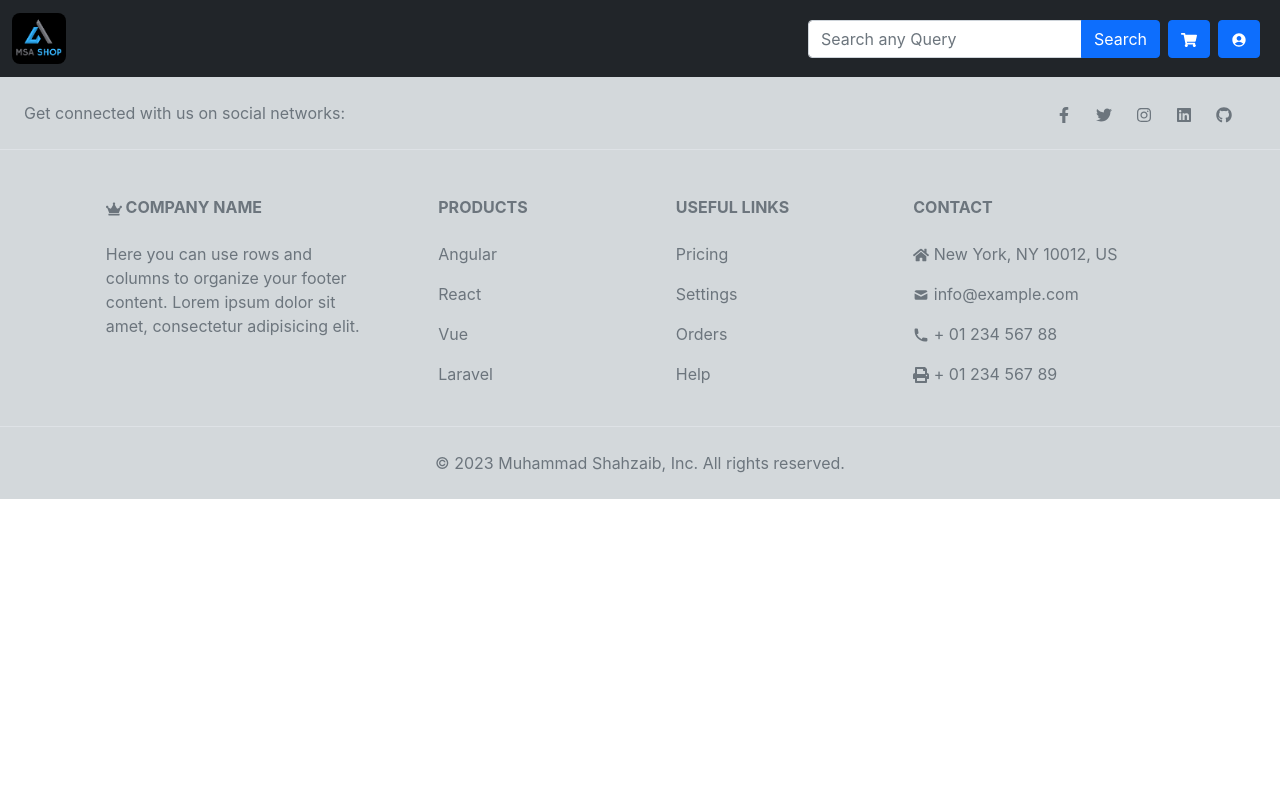
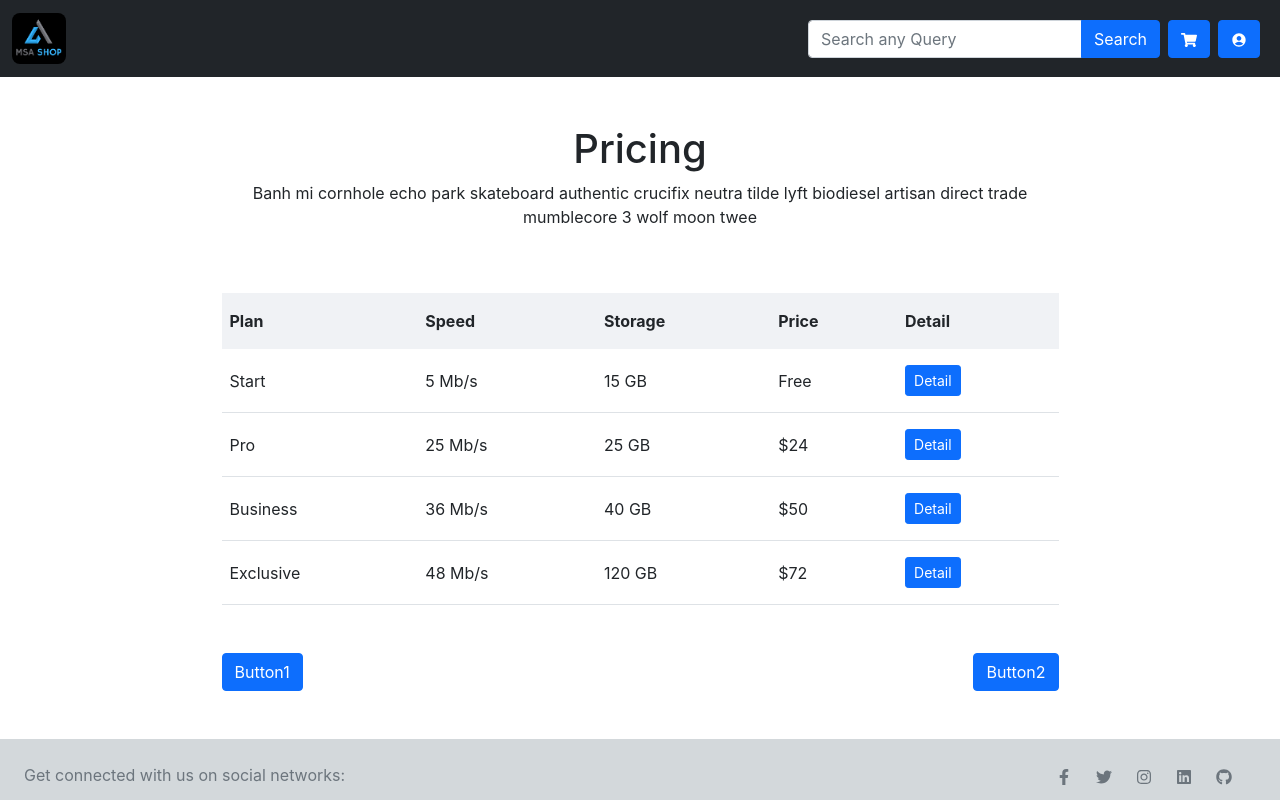
Before and after one commit to MD-Shahzaib/MSA-SHOP, a React (Create React App) app: page /order in a window 1280 px wide. Shown: the top 800 px of the page. Built offline with nearby package versions, Linux system fonts and the light colour scheme.

Commit message:
Order Screen Design/Structure Complete

```diff
--- a/src/Screens/Order.js
+++ b/src/Screens/Order.js
@@ -7,117 +7,65 @@
     return (
         <>
             <Navbar />
-            {/* <section className="border p-5 m-5 text-gray-600 body-font overflow-hidden">
-                    <div className="container px-5 py-24 mx-auto">
-                        <div className="lg:w-4/5 mx-auto flex flex-wrap">
-                            <div className="lg:w-1/2 w-full lg:pr-10 lg:py-6 mb-6 lg:mb-0">
-                                <h2 className="text-sm title-font text-gray-500 tracking-widest">BRAND NAME</h2>
-                                <h1 className="text-gray-900 text-3xl title-font font-medium mb-4">Animated Night Hill Illustrations</h1>
-                                <div className="flex mb-4">
-                                    <a className="flex-grow text-indigo-500 border-b-2 border-indigo-500 py-2 text-lg px-1">Description</a>
-                                    <a className="flex-grow border-b-2 border-gray-300 py-2 text-lg px-1">Reviews</a>
-                                    <a className="flex-grow border-b-2 border-gray-300 py-2 text-lg px-1">Details</a>
+            <div className="container my-5 d-flex flex-column justify-content-center align-items-center">
+                <div className="w-75 mb-5">
+                    <h1 className="text-center">Pricing</h1>
+                    <p className="text-center">Banh mi cornhole echo park skateboard authentic crucifix neutra tilde lyft biodiesel artisan direct trade mumblecore 3 wolf moon twee</p>
                 </div>
-                                <p className="leading-relaxed mb-4">Fam locavore kickstarter distillery. Mixtape chillwave tumeric sriracha taximy chia microdosing tilde DIY. XOXO fam inxigo juiceramps cornhole raw denim forage brooklyn. Everyday carry +1 seitan poutine tumeric. Gastropub blue bottle austin listicle pour-over, neutra jean.</p>
-                                <div className="flex border-t border-gray-200 py-2">
-                                    <span className="text-gray-500">Color</span>
-                                    <span className="ml-auto text-gray-900">Blue</span>
-                                </div>
-                                <div className="flex border-t border-gray-200 py-2">
-                                    <span className="text-gray-500">Size</span>
-                                    <span className="ml-auto text-gray-900">Medium</span>
-                                </div>
-                                <div className="flex border-t border-b mb-6 border-gray-200 py-2">
-                                    <span className="text-gray-500">Quantity</span>
-                                    <span className="ml-auto text-gray-900">4</span>
-                                </div>
-                                <div className="flex">
-                                    <span className="title-font font-medium text-2xl text-gray-900">$58.00</span>
-                                    <button className="flex ml-auto text-white bg-indigo-500 border-0 py-2 px-6 focus:outline-none hover:bg-indigo-600 rounded">Button</button>
-                                    <button className="rounded-full w-10 h-10 bg-gray-200 p-0 border-0 inline-flex items-center justify-center text-gray-500 ml-4">
-                                        <svg fill="currentColor" strokeLinecap="round" strokeLinejoin="round" strokeWidth="2" className="w-5 h-5" viewBox="0 0 24 24">
-                                            <path d="M20.84 4.61a5.5 5.5 0 00-7.78 0L12 5.67l-1.06-1.06a5.5 5.5 0 00-7.78 7.78l1.06 1.06L12 21.23l7.78-7.78 1.06-1.06a5.5 5.5 0 000-7.78z"></path>
-                                        </svg>
-                                    </button>
-                                </div>
-                            </div>
-                            <img alt="ecommerce" className="lg:w-1/2 w-full lg:h-auto h-64 object-cover object-center rounded" src="https://dummyimage.com/400x400" />
-                        </div>
-                    </div>
-                </section> */}
-
-
-            {/* <section class="text-gray-600 body-font">
-                <div class="container px-5 py-24 mx-auto">
-                    <div class="flex flex-col text-center w-full mb-20">
-                        <h1 class="sm:text-4xl text-3xl font-medium title-font mb-2 text-gray-900">Pricing</h1>
-                        <p class="lg:w-2/3 mx-auto leading-relaxed text-base">Banh mi cornhole echo park skateboard authentic crucifix neutra tilde lyft biodiesel artisan direct trade mumblecore 3 wolf moon twee</p>
-                    </div>
-                    <div class="lg:w-2/3 w-full mx-auto overflow-auto">
-                        <table class="table-auto w-full text-left whitespace-no-wrap">
-                            <thead>
+                <table className="w-75 mb-5">
+                    <thead className='rounded p-4' style={{ background: "#f0f2f5" }}>
                         <tr>
-                                    <th class="px-4 py-3 title-font tracking-wider font-medium text-gray-900 text-sm bg-gray-100 rounded-tl rounded-bl">Plan</th>
-                                    <th class="px-4 py-3 title-font tracking-wider font-medium text-gray-900 text-sm bg-gray-100">Speed</th>
-                                    <th class="px-4 py-3 title-font tracking-wider font-medium text-gray-900 text-sm bg-gray-100">Storage</th>
-                                    <th class="px-4 py-3 title-font tracking-wider font-medium text-gray-900 text-sm bg-gray-100">Price</th>
-                                    <th class="w-10 title-font tracking-wider font-medium text-gray-900 text-sm bg-gray-100 rounded-tr rounded-br"></th>
+                            <th className='py-3 px-2'>Plan</th>
+                            <th className='py-3 px-2'>Speed</th>
+                            <th className='py-3 px-2'>Storage</th>
+                            <th className='py-3 px-2'>Price</th>
+                            <th className='py-3 px-2'>Detail</th>
                         </tr>
                     </thead>
                     <tbody>
-                                <tr>
-                                    <td class="px-4 py-3">Start</td>
-                                    <td class="px-4 py-3">5 Mb/s</td>
-                                    <td class="px-4 py-3">15 GB</td>
-                                    <td class="px-4 py-3 text-lg text-gray-900">Free</td>
-                                    <td class="w-10 text-center">
-                                        <input name="plan" type="radio" />
+                        <tr className='border-bottom'>
+                            <td className="py-3 px-2">Start</td>
+                            <td className="py-3 px-2">5 Mb/s</td>
+                            <td className="py-3 px-2">15 GB</td>
+                            <td className="py-3 px-2">Free</td>
+                            <td className="py-3 px-2">
+                                <button className="btn btn-sm btn-primary">Detail</button>
                             </td>
                         </tr>
-                                <tr>
-                                    <td class="border-t-2 border-gray-200 px-4 py-3">Pro</td>
-                                    <td class="border-t-2 border-gray-200 px-4 py-3">25 Mb/s</td>
-                                    <td class="border-t-2 border-gray-200 px-4 py-3">25 GB</td>
-                                    <td class="border-t-2 border-gray-200 px-4 py-3 text-lg text-gray-900">$24</td>
-                                    <td class="border-t-2 border-gray-200 w-10 text-center">
-                                        <input name="plan" type="radio" />
+                        <tr className='border-bottom'>
+                            <td className="py-3 px-2">Pro</td>
+                            <td className="py-3 px-2">25 Mb/s</td>
+                            <td className="py-3 px-2">25 GB</td>
+                            <td className="py-3 px-2">$24</td>
+                            <td className="py-3 px-2">
+                                <button className="btn btn-sm btn-primary">Detail</button>
                             </td>
                         </tr>
-                                <tr>
-                                    <td class="border-t-2 border-gray-200 px-4 py-3">Business</td>
-                                    <td class="border-t-2 border-gray-200 px-4 py-3">36 Mb/s</td>
-                                    <td class="border-t-2 border-gray-200 px-4 py-3">40 GB</td>
-                                    <td class="border-t-2 border-gray-200 px-4 py-3 text-lg text-gray-900">$50</td>
-                                    <td class="border-t-2 border-gray-200 w-10 text-center">
-                                        <input name="plan" type="radio" />
+                        <tr className='border-bottom'>
+                            <td className="py-3 px-2">Business</td>
+                            <td className="py-3 px-2">36 Mb/s</td>
+                            <td className="py-3 px-2">40 GB</td>
+                            <td className="py-3 px-2">$50</td>
+                            <td className="py-3 px-2">
+                                <button className="btn btn-sm btn-primary">Detail</button>
                             </td>
                         </tr>
-                                <tr>
-                                    <td class="border-t-2 border-b-2 border-gray-200 px-4 py-3">Exclusive</td>
-                                    <td class="border-t-2 border-b-2 border-gray-200 px-4 py-3">48 Mb/s</td>
-                                    <td class="border-t-2 border-b-2 border-gray-200 px-4 py-3">120 GB</td>
-                                    <td class="border-t-2 border-b-2 border-gray-200 px-4 py-3 text-lg text-gray-900">$72</td>
-                                    <td class="border-t-2 border-b-2 border-gray-200 w-10 text-center">
-                                        <input name="plan" type="radio" />
+                        <tr className='border-bottom'>
+                            <td className="py-3 px-2">Exclusive</td>
+                            <td className="py-3 px-2">48 Mb/s</td>
+                            <td className="py-3 px-2">120 GB</td>
+                            <td className="py-3 px-2">$72</td>
+                            <td className="py-3 px-2">
+                                <button className="btn btn-sm btn-primary">Detail</button>
                             </td>
                         </tr>
                     </tbody>
                 </table>
-                    </div>
-                    <div class="flex pl-4 mt-4 lg:w-2/3 w-full mx-auto">
-                        <a class="text-indigo-500 inline-flex items-center md:mb-2 lg:mb-0">Learn More
-                            <svg fill="none" stroke="currentColor" stroke-linecap="round" stroke-linejoin="round" stroke-width="2" class="w-4 h-4 ml-2" viewBox="0 0 24 24">
-                                <path d="M5 12h14M12 5l7 7-7 7"></path>
-                            </svg>
-                        </a>
-                        <button class="flex ml-auto text-white bg-indigo-500 border-0 py-2 px-6 focus:outline-none hover:bg-indigo-600 rounded">Button</button>
+                <div className='w-75 d-flex justify-content-between align-items-center'>
+                    <button className="btn btn-primary">Button1</button>
+                    <button className="btn btn-primary">Button2</button>
                 </div>
             </div>
-            </section> */}
-
-
-
-
             <Footer />
         </>
     )
```
Also changed, not shown: src/globalStyle.css (+10 -10 lines). Lines whose indentation alone changed are shown as unchanged.
